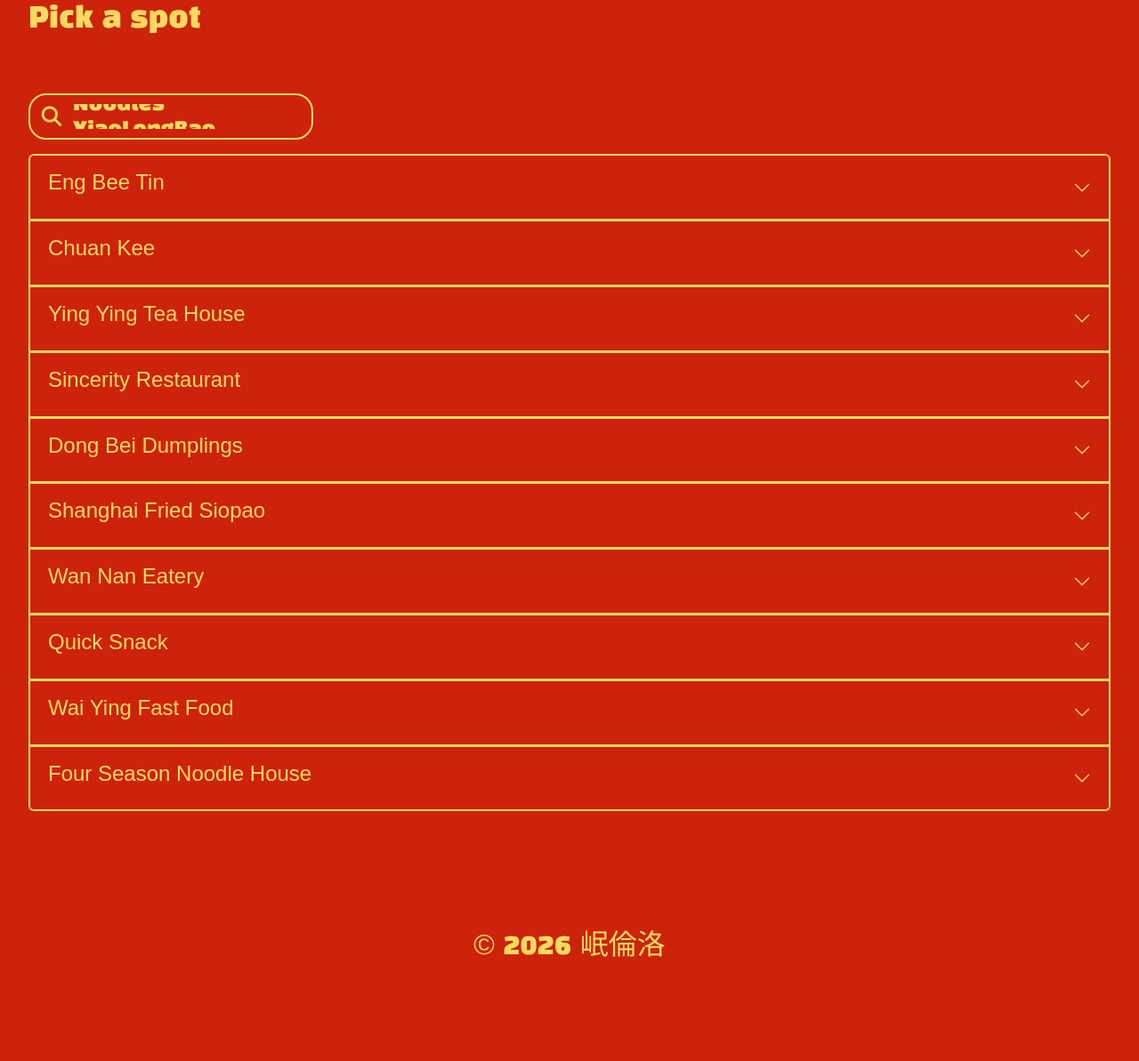
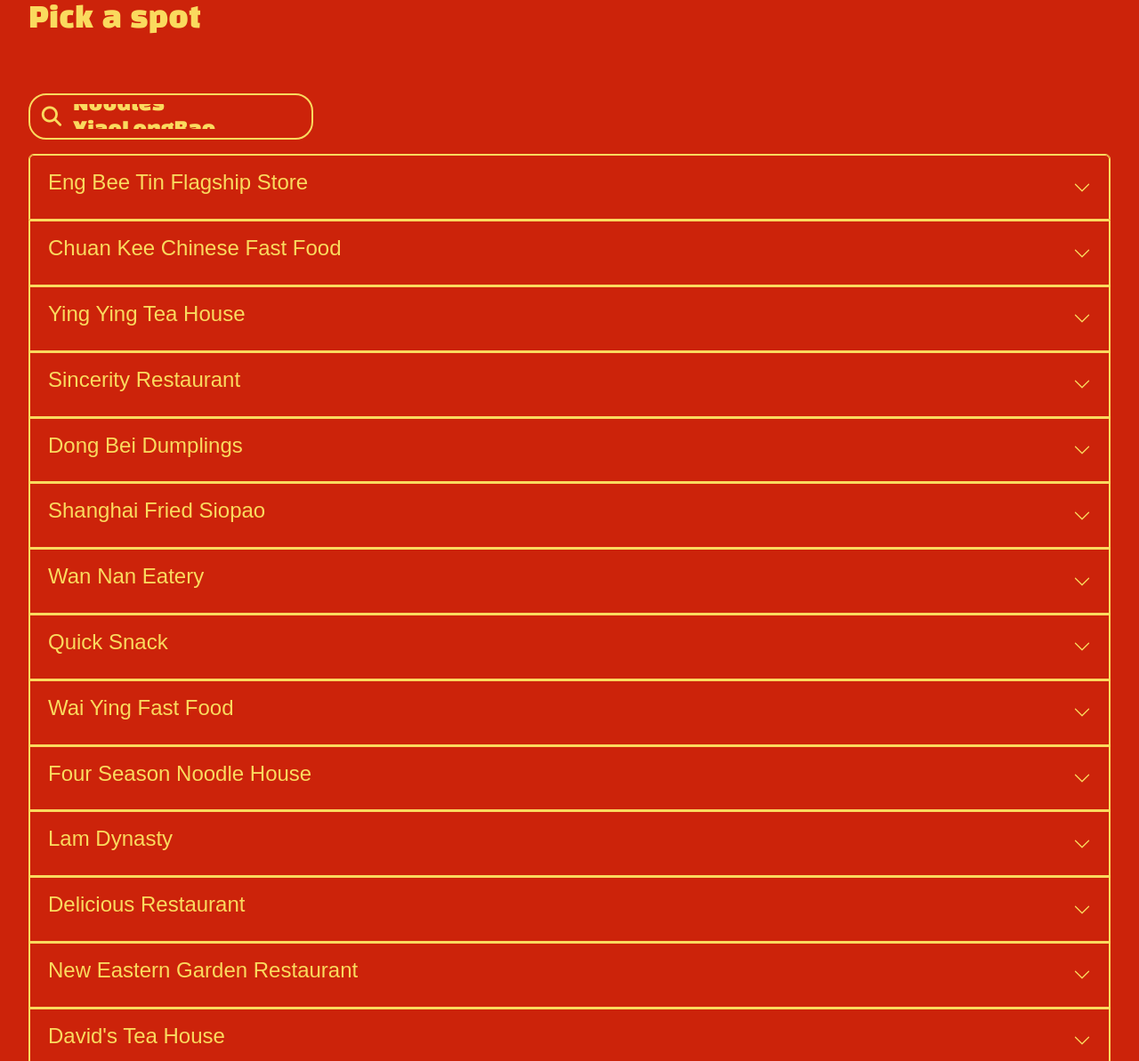
Before and after one commit to ChristianSasana/binonGo, a plain HTML site: page index.html in a window 1280 px wide. Shown: the part 85-1278 px from the top of the page at 89% size. Before the commit the page ends 1205 px from the top, so only its background shows below. Drawn offline with nearby package versions, Linux system fonts and the light colour scheme; a web font is replaced by a local one.

Commit message:
Added more places and added a search bar

```diff
--- a/index.html
+++ b/index.html
@@ -35,7 +35,7 @@
         <div class="searchBar" onclick="showSearch()">
             <i class="fa-solid fa-magnifying-glass"></i>
             <input onkeyup="search()" type="text" id="location" class="location" name="location">
-            <span>
+            <span id="searchAnimation">
                 <span>Craving Something ?</span>
                 <span>Hopia</span>
                 <span>Dimsum</span>
@@ -45,8 +45,8 @@
             </span>
         </div>
         <div class="accordion" id="accordionExample">
-            <!-- start -->
-            <div class="accordion-item">
+
+            <!-- <div class="accordion-item">
                 <h2 class="accordion-header">
                     <button class="accordion-button collapsed" id="EngBeeTin" type="button" data-bs-toggle="collapse"
                         data-bs-target="#collapseOne" aria-expanded="true" aria-controls="collapseOne">
@@ -67,7 +67,7 @@
                     </div>
                 </div>
             </div>
-            <!-- end -->
+
             <div class="accordion-item">
                 <h2 class="accordion-header">
                     <button class="accordion-button collapsed" id="ChuanKee" type="button" data-bs-toggle="collapse"
@@ -263,7 +263,7 @@
                         <div class="map"></div>
                     </div>
                 </div>
-            </div>
+            </div> -->
 
         </div>
     </main>
--- a/script.js
+++ b/script.js
@@ -2,6 +2,9 @@
 let userMarker = null;
 let routeLine = null;
 let watchID = null;
+
+const searchBar = document.querySelector(".location");
+const searchAnimation = document.getElementById("searchAnimation");
 
 const locations = {
     EngBeeTin: {lng: 120.97516234196503, lat: 14.600126331277705},
@@ -13,13 +16,124 @@
     WanNan: {lng: 120.97939893328267, lat: 14.600918043880585},
     QuickSnack: {lng: 120.97699221794997, lat: 14.599914152598268},
     WaiYing: {lng: 120.97614043960844, lat: 14.602082078087003},
-    FourSeason: {lng: 120.97256760562247, lat: 14.598993795923958}
+    FourSeason: {lng: 120.97256760562247, lat: 14.598993795923958},
+    LamDynasty: {lng: 120.97583195569408, lat: 14.598601751082287},
+    Delicious: {lng: 120.98047748007227, lat: 14.601059014472984},
+    NewEastern: {lng: 120.97936291522743, lat: 14.601306320962209},
+    DavidTeaHouse: {lng: 120.97914608045039, lat: 14.6007859021519},
+    Masuki: {lng: 120.9765237013056, lat: 14.60305812888516},
+    LGAFastfood: {lng: 120.97695047515849, lat: 14.601399371884453},
+    LordStow: {lng: 120.97564792427477, lat: 14.60091046888936},
+    NewPoHeng: {lng: 120.9754535671045, lat: 14.59960627611711},
+    GrandCafe: {lng: 120.97545894523562, lat: 14.59654064055826},
+    Polland: {lng: 120.97716640255882, lat: 14.597049350656311},
+    OldSaigon: {lng: 120.97642383662884, lat: 14.603450057797586},
+    Salazar: {lng: 120.97699034900829, lat: 14.60193136979033},
+    GoldenFortune: {lng: 120.97817292959901, lat: 14.603829025965332},
+    Oishiekun: {lng: 120.9779185802752, lat: 14.6015577104187},
+    CafeMezzanine: {lng: 120.97563033704158, lat: 14.600413102230661},
+    HoLand: {lng: 120.97507912267544, lat: 14.601266005891725}
 };
+
+const restaurants = {
+    EngBeeTin: ["Eng Bee Tin Flagship Store"],
+    ChuanKee: ["Chuan Kee Chinese Fast Food"],
+    YingYing: ["Ying Ying Tea House"],
+    Sincerity:["Sincerity Restaurant"],
+    DongBei: ["Dong Bei Dumplings"],
+    ShanghaiSiopao: ["Shanghai Fried Siopao"],
+    WanNan: ["Wan Nan Eatery"],
+    QuickSnack: ["Quick Snack"],
+    WaiYing: ["Wai Ying Fast Food"],
+    FourSeason: ["Four Season Noodle House"],
+    LamDynasty: ["Lam Dynasty"],
+    Delicious: ["Delicious Restaurant"],
+    NewEastern: ["New Eastern Garden Restaurant"],
+    DavidTeaHouse: ["David's Tea House"],
+    Masuki: ["Masuki"],
+    LGAFastfood: ["LGA Fastfood"],
+    LordStow: ["Lord Stow's Bakery"],
+    NewPoHeng: ["New Po Heng Lumpia House"],
+    GrandCafe: ["1919 Grand Cafe"],
+    Polland: ["Polland Hopia"],
+    OldSaigon: ["Old Saigon Vietnamese Restaurant"],
+    Salazar: ["Salazar Bakery"],
+    GoldenFortune: ["Golden Fortune Seafood Restaurant"],
+    Oishiekun: ["Oishiekun Chinese Bites"],
+    CafeMezzanine: ["Café Mezzanine"],
+    HoLand: ["Ho-land Hopia & Asian Deli Inc"]
+}
+let collapseCounter = 1;
+for (const accordionElem in restaurants) {
+    const restaurantName = restaurants[accordionElem][0];
+    //first div accordion-item
+    const newDiv = document.createElement("div");
+    newDiv.classList.add('accordion-item');
+    document.getElementById("accordionExample").appendChild(newDiv);
+    //h2 accordion-header
+    const newH2 = document.createElement("h2");
+    newH2.classList.add("accordion-header");
+    newDiv.appendChild(newH2);
+    //button accordion-button
+    const accordionButton = document.createElement("button");
+    accordionButton.classList.add("accordion-button", "collapsed");
+    accordionButton.id = accordionElem;
+    accordionButton.setAttribute("data-bs-toggle", "collapse");
+    accordionButton.setAttribute("data-bs-target", "#collapse"  + collapseCounter);
+    accordionButton.setAttribute("aria-expanded", "true");
+    accordionButton.setAttribute("aria-controls", "collapse"  + collapseCounter);
+    newH2.appendChild(accordionButton);
+
+    const newDiv2 = document.createElement("div");
+    accordionButton.appendChild(newDiv2);
+
+    const newSpan = document.createElement("span");
+    newSpan.innerText = restaurantName;
+    newDiv2.appendChild(newSpan);
+
+    const newDiv3 = document.createElement("div");
+    newDiv3.classList.add("routeDetails");
+    newDiv3.id = 'routeDetails';
+    newDiv2.appendChild(newDiv3);
+
+    const newP1 = document.createElement("p");
+    const newP2 = document.createElement("p");
+    const newP3 = document.createElement("p");
+    newP1.classList.add("distance");
+    newP2.classList.add("eta");
+    newP3.classList.add("coords");
+    newDiv3.appendChild(newP1);
+    newDiv3.appendChild(newP2);
+    newDiv3.appendChild(newP3);
+
+    const newDiv4 = document.createElement("div");
+    newDiv4.id = 'collapse' + collapseCounter;
+    newDiv4.classList.add("accordion-collapse", "collapse");
+    newDiv4.setAttribute("data-bs-parent", "#accordionExample");
+    newDiv.appendChild(newDiv4);
+
+    const newDiv5 = document.createElement("div");
+    newDiv5.classList.add("accordion-body");
+    newDiv4.appendChild(newDiv5);
+
+    const newDiv6 = document.createElement("div");
+    newDiv6.classList.add("map");
+    newDiv5.appendChild(newDiv6);
+
+    collapseCounter++;
+    console.log(collapseCounter);
+}
+
+//create an object with properties consisting of resturant details
+//for each the object to generate elements based on the array's data
+
 
 const accordionCollapse = document.querySelectorAll('.accordion-collapse');
 //look through all accordion with the class name
 accordionCollapse.forEach(collapseEvent => {
     collapseEvent.addEventListener('shown.bs.collapse', function (event) {
+        searchBar.style.display = 'none';
+        searchAnimation.style.display = 'block';
         const accordionItem = this.closest(".accordion-item");
         const button = accordionItem.querySelector(".accordion-button");
         console.log("Accordion:", button.id);
@@ -193,8 +307,9 @@
 
 function showSearch() {
     console.log("clicked");
-    const searchBar = document.querySelector(".location");
     searchBar.style.display = 'block';
+
+    searchAnimation.style.display = 'none';
 
     const accordionElement = document.querySelector(".accordion-collapse.show");
     if (accordionElement) {
@@ -205,11 +320,15 @@
 }
 
 const foodGroups = {
-    Hopia: ["Eng Bee Tin"],
-    Noodles: ["Chuan Kee", "Ying Ying Tea House","Wai Ying Fast Food"],
-    Dimsum: ["Dong Bei Dumplings", "Shanghai Fried Siopao", "Ying Ying Tea House"],
-    Seafood: ["Sincerity Restaurant", "Quick Snack", "Four Season Noodle House"],
-    Exotic: ["Four Season Noodle House", "Wan Nan Eatery"]
+    Hopia: ["Eng Bee Tin", "Polland Hopia", "Ho-land Hopia & Asian Deli Inc"],
+    Bakery: ["Eng Bee Tin", "Polland Hopia", "Ho-land Hopia & Asian Deli Inc", "Salazar Bakery", "Lord Stow's Bakery"],
+    TakeOuts: ["Wan Nan Eatery", "Lord Stow's Bakery", "Eng Bee Tin", "Polland Hopia", "Ho-land Hopia & Asian Deli Inc", "Salazar Bakery", "Shanghai Fried Siopao", "Oishiekun Chinese Bites"],
+    Noodles: ["Four Season Noodle House", "Masuki","Wai Ying Fast Food", "Delicious Restaurant"],
+    Dimsum: ["Dong Bei Dumplings", "Wai Ying Fast Food", "Ying Ying Tea House", "David's Tea House"],
+    FastFood: ["Shanghai Fried Siopao", "New Pong Hei Lumpia House", "Wan Nan Eatery"],
+    Exotic: ["Four Season Noodle House", "Wan Nan Eatery", "LGA Fastfood"],
+    Cafe: ["1919 Grand Cafe", "Café Mezzanine"],
+    Dining: ["Sincerity Restaurant", "Quick Snack", "Ying Ying Tea House", "Golden Fortune Seafood Restaurant", "Lam Dynasty", "New Eastern Garden Restaurant"]
 };
 
 function search() {
@@ -220,15 +339,6 @@
     accordionLocation = document.getElementById("accordionExample");
     button = accordionLocation.getElementsByTagName("button");
 
-    // for(i = 0; i < button.length; i++) {
-    //     span = button[i].getElementsByTagName("span")[0];
-    //     txtValue = span.textContent || span.innerText;
-    //     if (txtValue.toUpperCase().includes(filter)){
-    //         button[i].style.display = "";
-    //     } else {
-    //         button[i].style.display = "none";
-    //     }
-    // }
     for (i = 0; i < button.length; i++) {
 
     span = button[i].getElementsByTagName("span")[0];
--- a/style.css
+++ b/style.css
@@ -73,7 +73,7 @@
     font-family: "Chiron Hei HK", sans-serif;
     background-color: #cc230a;
     border: none;
-    width: 17rem;
+    width: 10rem;
     display: none;
     color: #FADA5E;
 }
```
